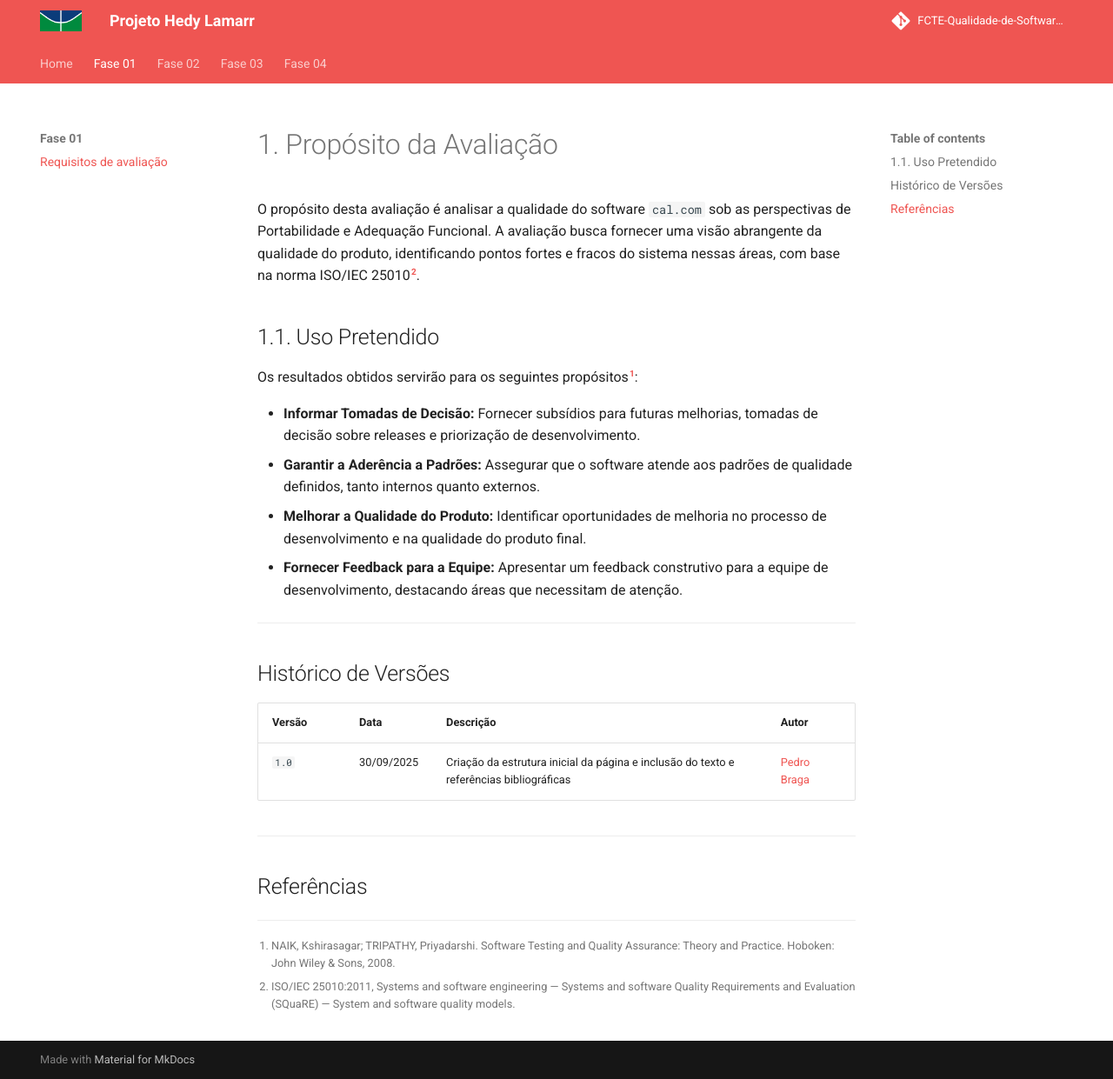
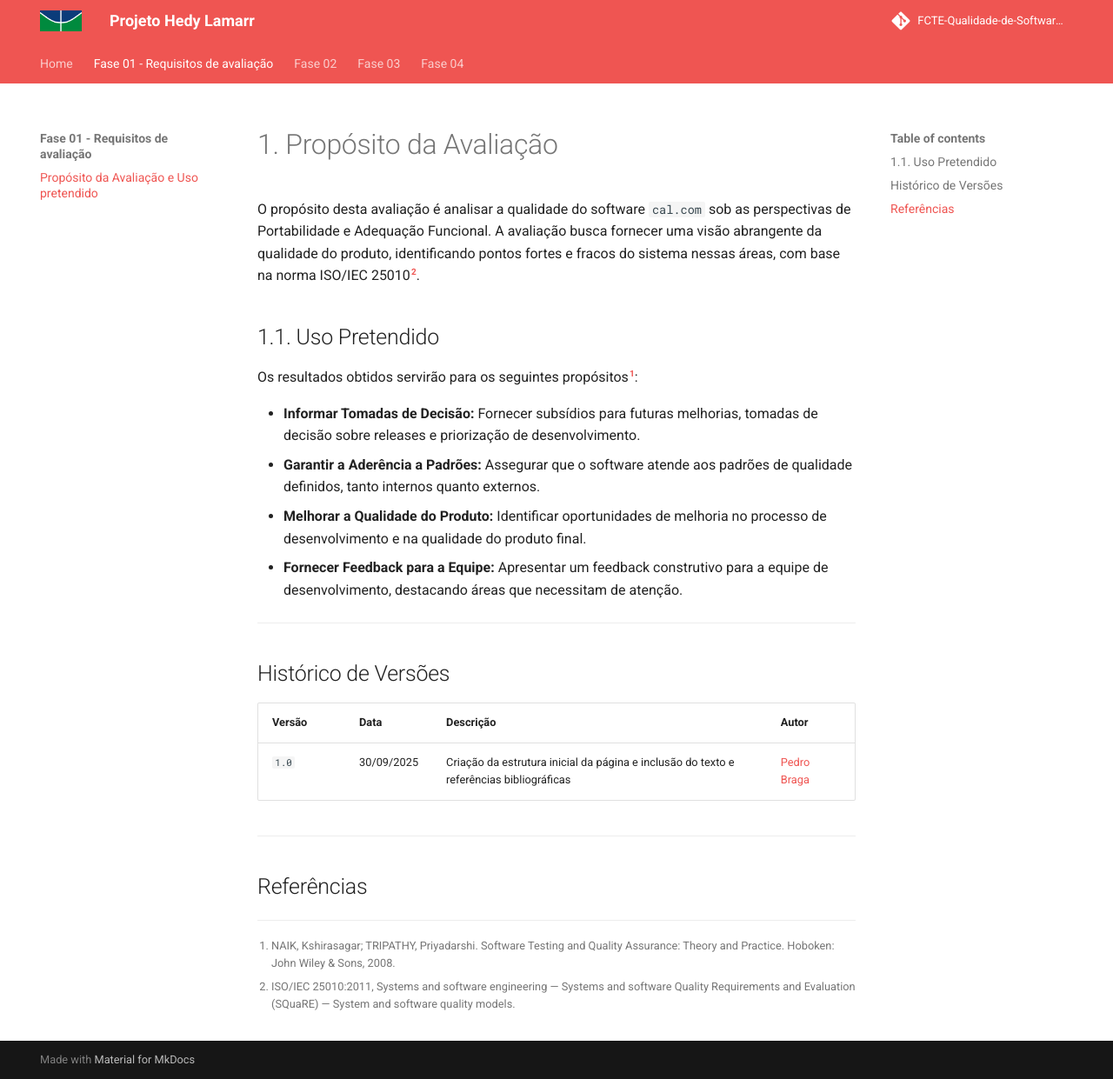
Before and after one commit to FCTE-Qualidade-de-Software-1/2025-2_T01_HEDDY-LAMAR, an MkDocs documentation site: the page built from docs/fase_1/01_proposito.md, in a window 1280 px wide and 1241 px high. Shown: the whole window at 87% size. Built offline with MkDocs 1.6.1 and Material for MkDocs 9.7.7, drawn with Linux system fonts in a browser that asks for light colours; comment, search, counter and statistics services are not loaded.

Commit message:
docs: ajusta topico de proposito da fase 01

```diff
--- a/mkdocs.yml
+++ b/mkdocs.yml
@@ -27,8 +27,8 @@ theme:
 
 nav:
   - Home: index.md
-  - "Fase 01":
-    - "Requisitos de avaliação": fase_1/01_proposito.md
+  - "Fase 01 - Requisitos de avaliação":
+    - "Propósito da Avaliação e Uso pretendido": fase_1/01_proposito.md
   - "Fase 02": fase_2/index.md
   - "Fase 03": fase_3/index.md
   - "Fase 04": fase_4/index.md
```
